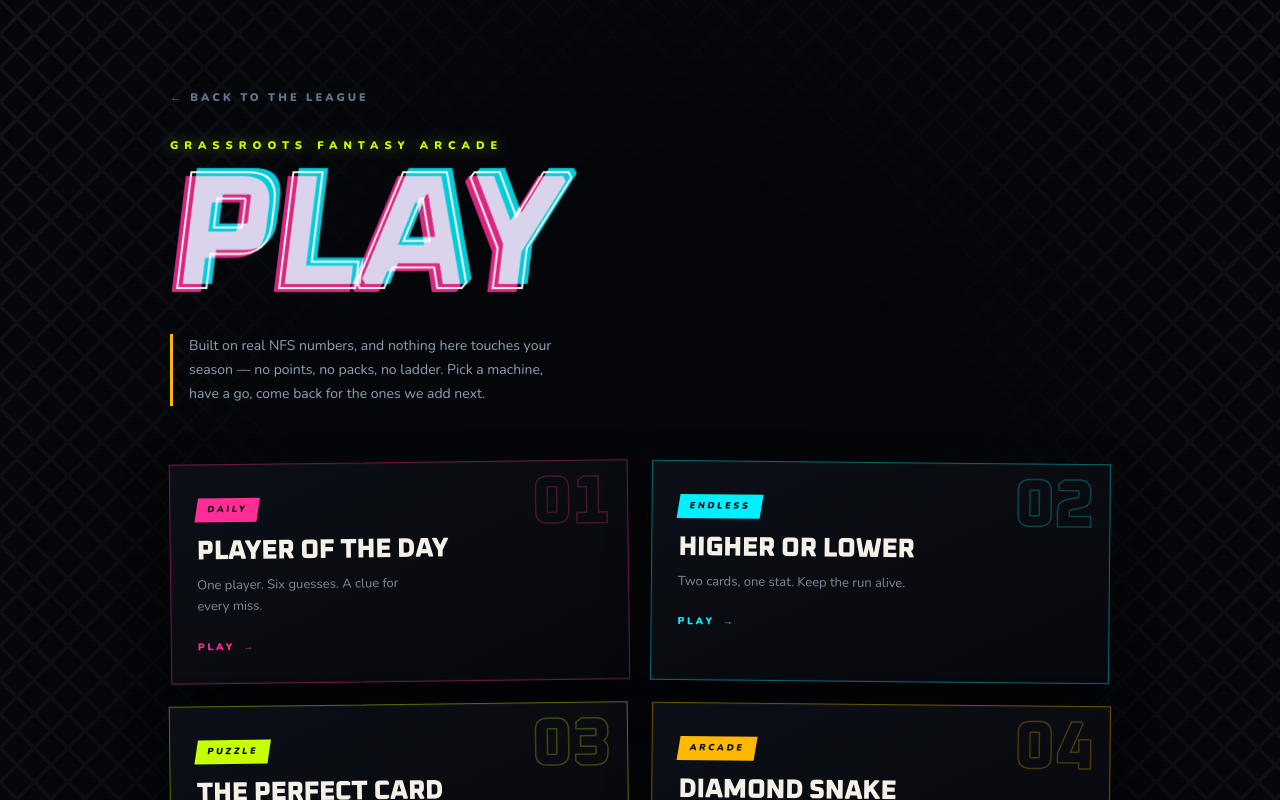
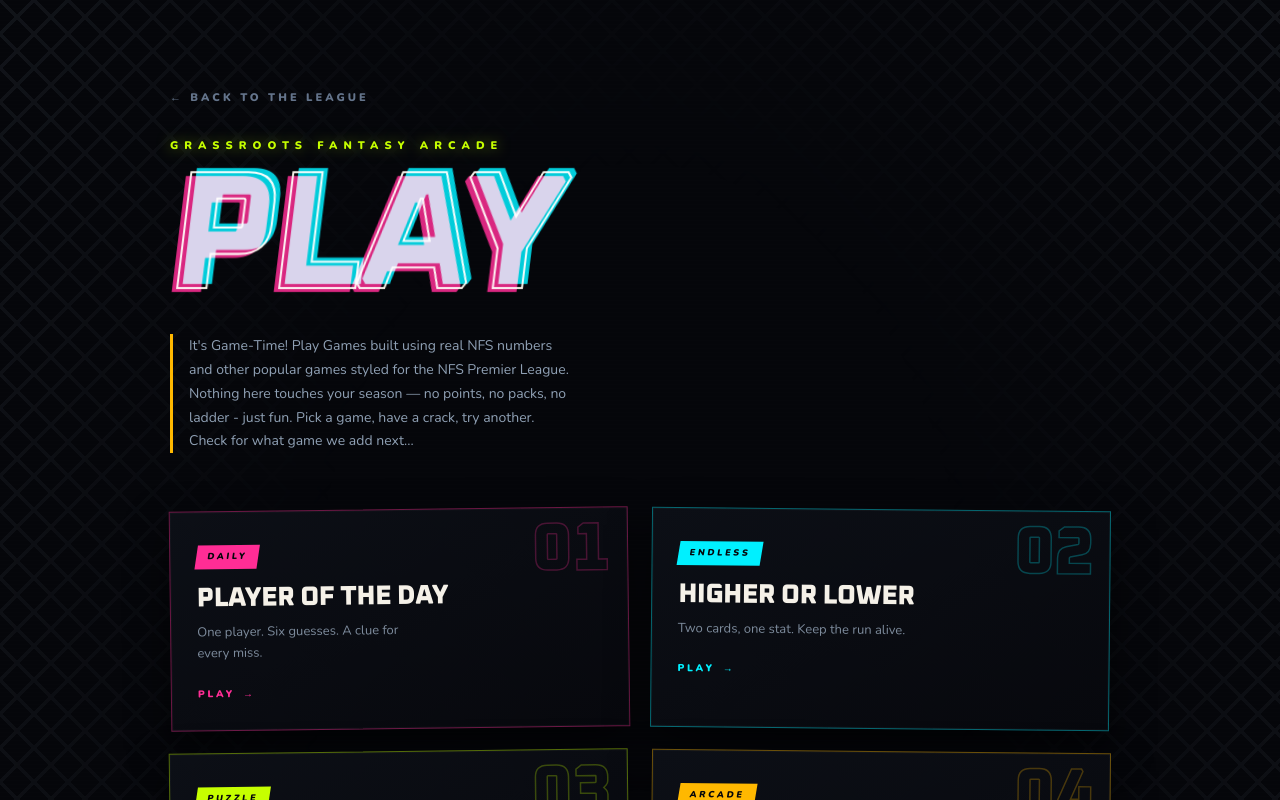
Before and after one commit to N8Nuks/grassrootsfantasy, a Next.js app: page /games in a window 1280 px wide. Shown: the top 800 px of the page. Built offline with nearby package versions, Linux system fonts and the light colour scheme.

Commit message:
Update blurb

```diff
--- a/app/games/page.tsx
+++ b/app/games/page.tsx
@@ -161,8 +161,8 @@ export default function Games() {
           <p className="gm-eyebrow" style={{ marginTop: '30px' }}>Grassroots Fantasy Arcade</p>
           <h1 className="gm-title">PLAY</h1>
           <p className="gm-sub">
-            Built on real NFS numbers, and nothing here touches your season — no points, no packs,
-            no ladder. Pick a machine, have a go, come back for the ones we add next.
+            It's Game-Time! Play Games built using real NFS numbers and other popular games styled for the NFS Premier League. Nothing here touches your season — no points, no packs,
+            no ladder - just fun. Pick a game, have a crack, try another. Check for what game we add next...
           </p>
 
           <div className="gm-grid">
```
